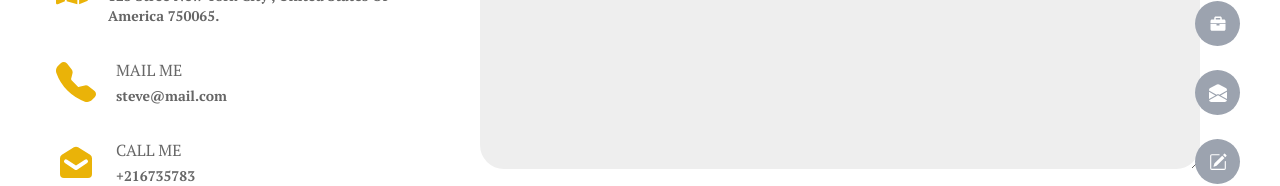
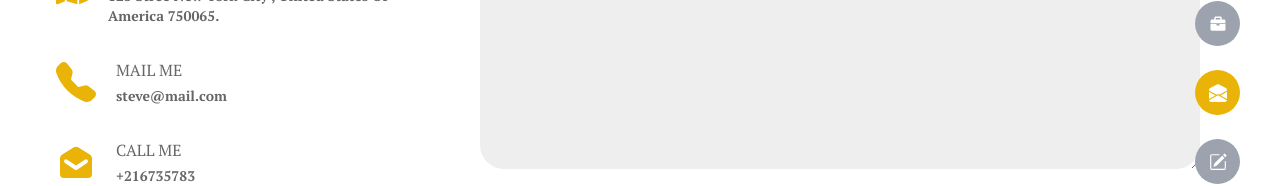
Before and after one commit to bahmani-dev/mohammadbahmani-portfolio, a Next.js app: page /contact in a window 1280 px wide. Shown: the part 393-579 px from the top of the page. Built offline with nearby package versions, Linux system fonts and the light colour scheme.

Commit message:
change routes

```diff
--- a/src/constants/index.ts
+++ b/src/constants/index.ts
@@ -26,14 +26,14 @@ export const NavLinks = [
     link: "/about",
   },
   {
-    name: "/my-portfolio",
+    name: "/portfolio",
     icon: BiSolidBriefcase,
-    link: "/my-portfolio",
+    link: "/portfolio",
   },
   {
-    name: "/contact-me",
+    name: "/contact",
     icon: BsEnvelopeOpenFill,
-    link: "/contact-me",
+    link: "/contact",
   },
   {
     name: "/blogs",
```
